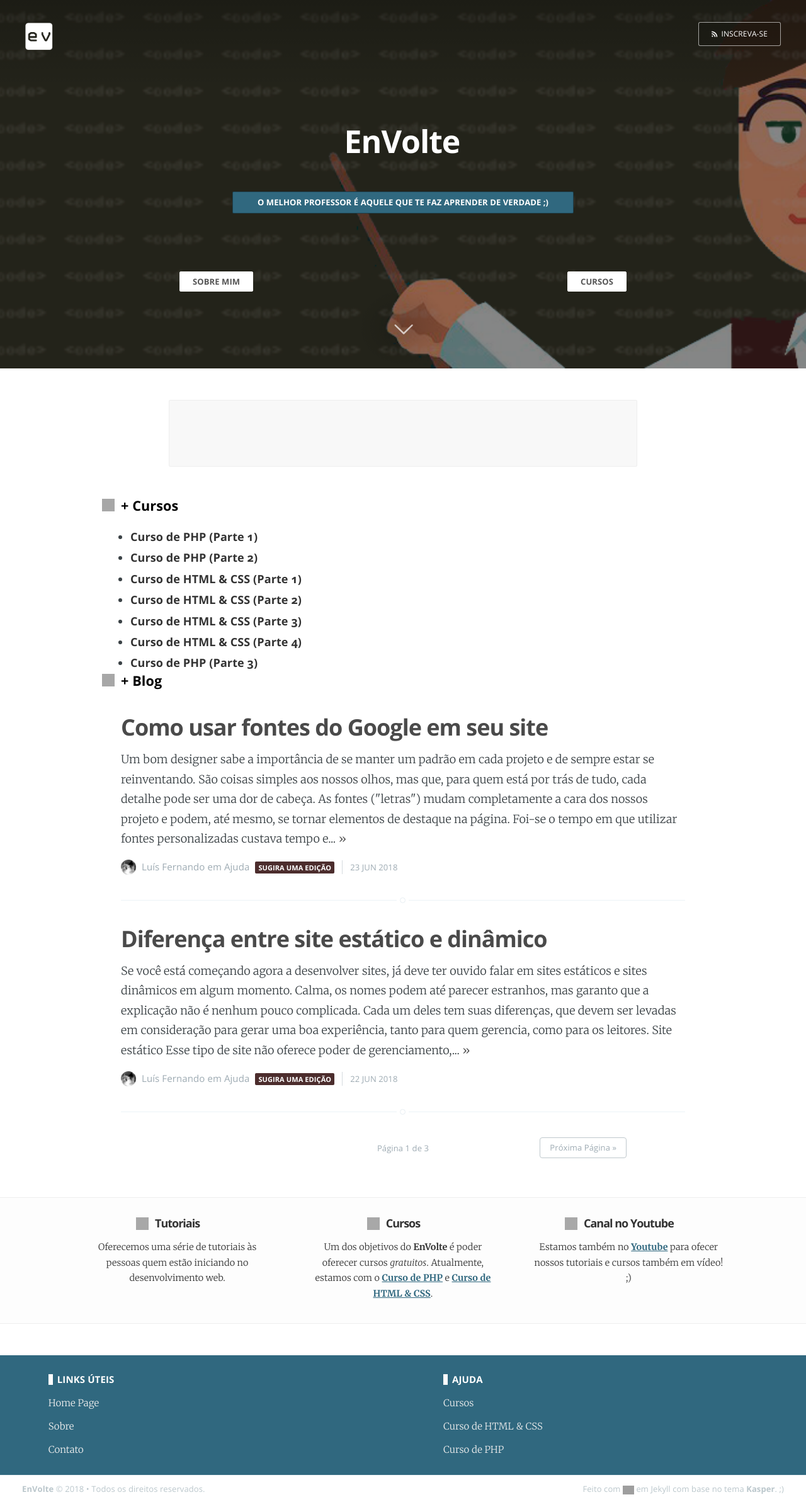
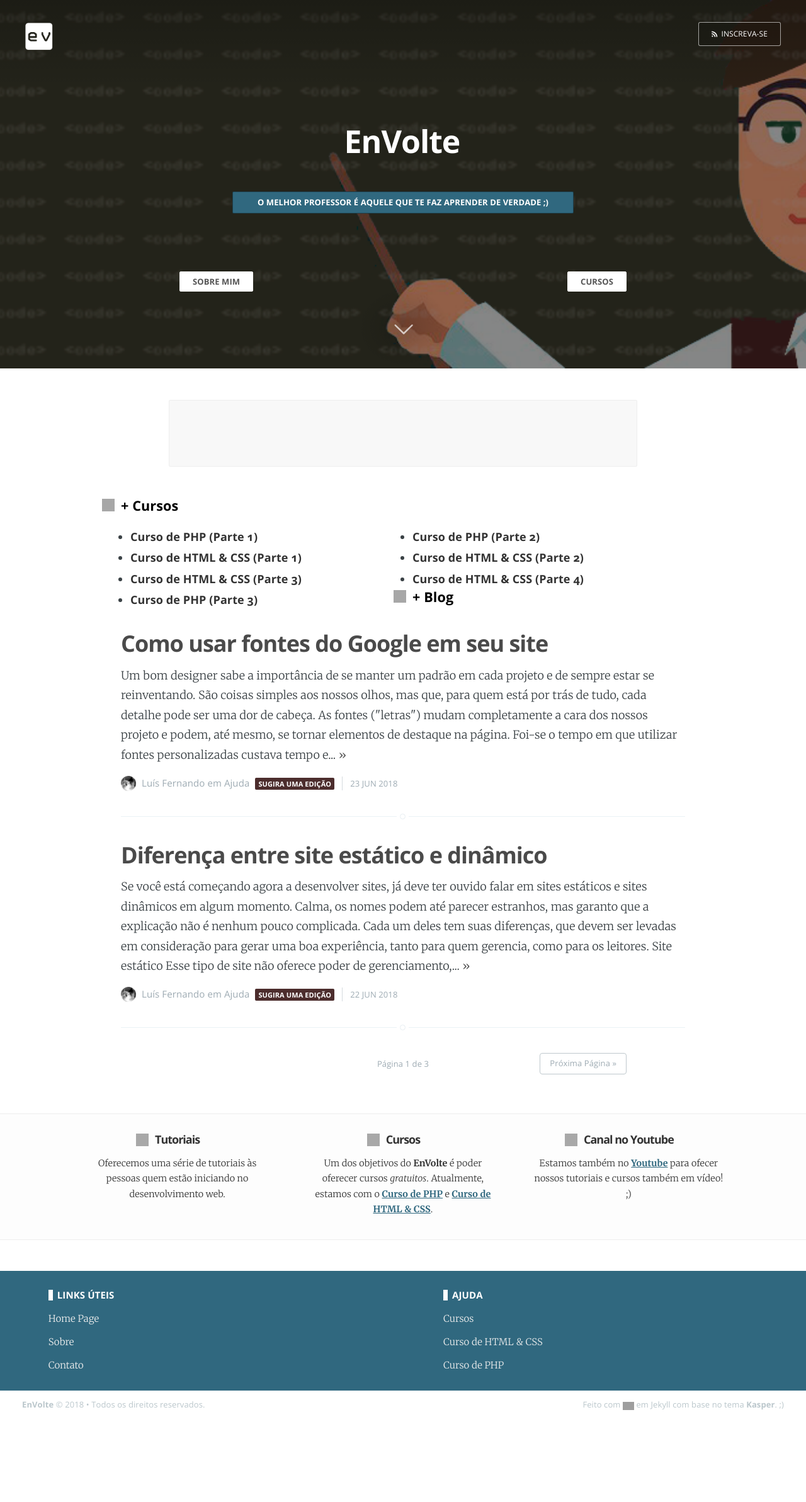
Before and after one commit to EnVolte/envolte.github.io, a Jekyll site: the page built from index.html, in a window 1280 px wide. Shown: the whole page at 63% size. Built offline with Jekyll 4.4.1, drawn with Linux system fonts in a browser that asks for light colours; the list of posts is cut into pages by our own code; after the commit the page ends 2252 px from its top, so only the background shows below that; grey boxes are pictures that could not be loaded.

Commit message:
Update screen.css

```diff
--- a/assets/css/screen.css
+++ b/assets/css/screen.css
@@ -1827,5 +1827,5 @@
 h3.titlep {width: 70%; margin: 0px auto; font-size: 1.2em; color: #000;}
 h3.titlep span {width: 20px; height: 20px; background-size: 20px; position: absolute; margin-top: 1px; margin-left: -30px; display: inline-block; opacity: 0.9;}
 ul#curso {width: 70%; margin: 2rem auto 3rem; line-height: 1em;}
-ul#curso li {float: left; width: 100%; font-size: auto;}
+ul#curso li {float: left; width: 50%; font-size: auto;}
 ul#curso li a {color: #333; text-decoration: none; font-family: Open Sans; font-weight: bold;}
```
